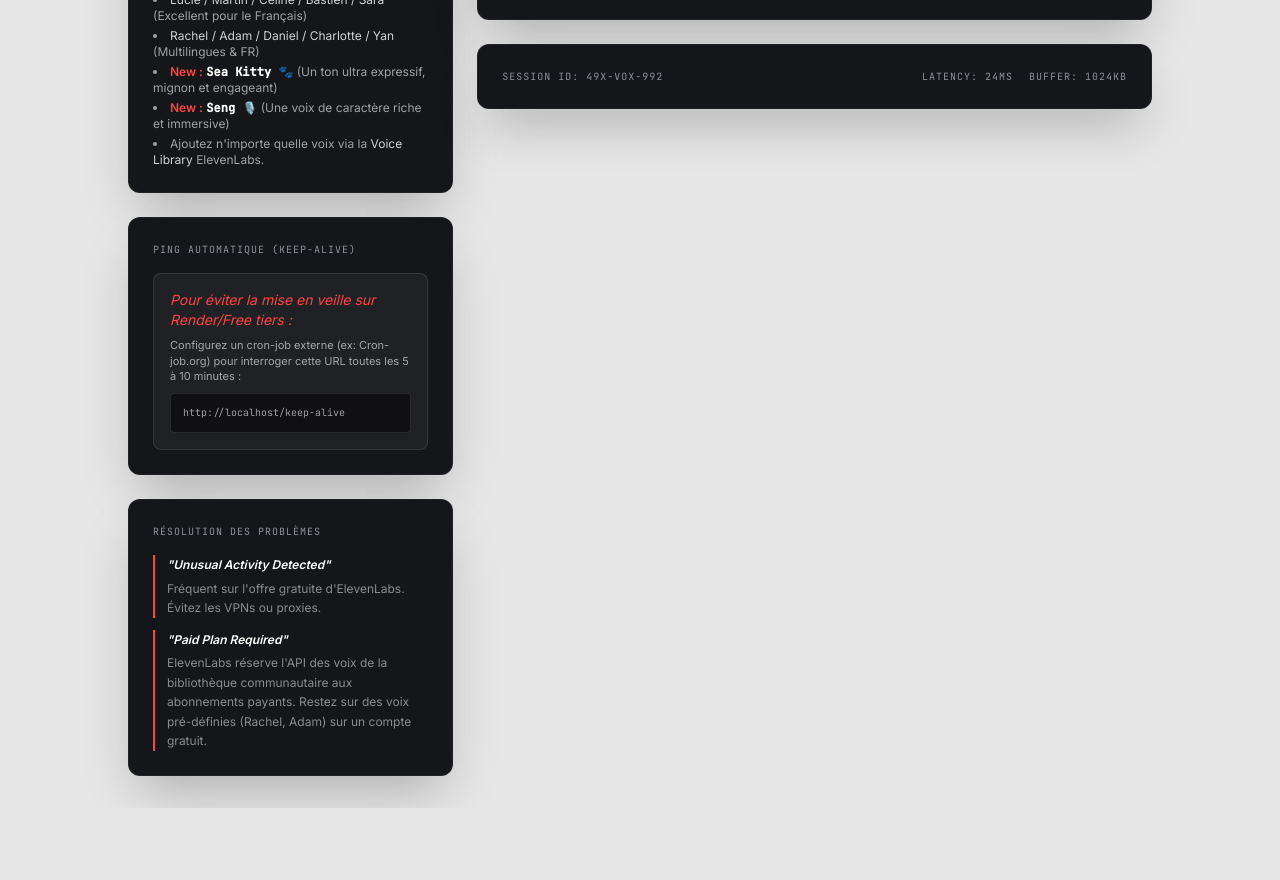
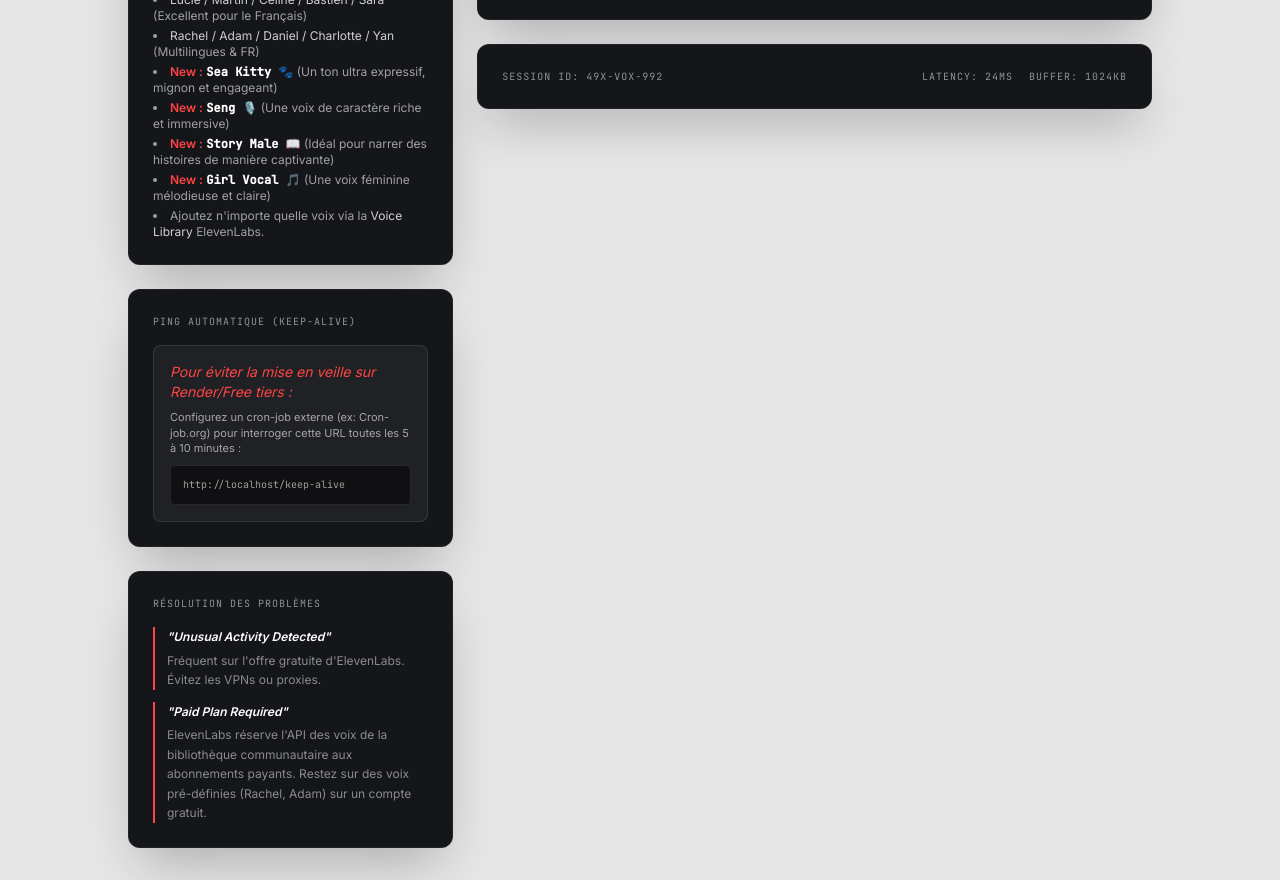
Before and after one commit to garni0000/voicechanger, a React (Vite) app: page / in a window 1280 px wide. Shown: the part 840-1720 px from the top of the page. Before the commit the page ends 1648 px from the top, so only its background shows below. Built offline with nearby package versions, Linux system fonts and the light colour scheme; no server answers.

Commit message:
feat: add new AI voices to supported list
Update the voice configuration in both the frontend UI and server backend to include "Story Male" and "Girl Vocal" options.

```diff
--- a/server.ts
+++ b/server.ts
@@ -65,6 +65,8 @@ async function startServer() {
       { id: "5opxviIE64D8KxYYJKpx", name: "Sara (Français)" },
       { id: "E2Ezcd6NoRiOvrIwom5L", name: "Sea Kitty 🐾" },
       { id: "4oWJ6V7lazUIAOhvQwOk", name: "Seng 🎙️" },
+      { id: "2IUqjhqJ7AH1z0jFh6B0", name: "Story Male 📖" },
+      { id: "iHDcsclpAgVZFNeNdcib", name: "Girl Vocal 🎵" },
       { id: "m2tcjxz5e0C8EqwM6N5j", name: "Marc" },
       { id: "N2lVS1w4EtoT3dr4eOWO", name: "Callum" },
     ];
--- a/src/App.tsx
+++ b/src/App.tsx
@@ -121,6 +121,8 @@ export default function App() {
                   <li><span className="text-white/80">Rachel / Adam / Daniel / Charlotte / Yan</span> (Multilingues & FR)</li>
                   <li><span className="text-hw-accent font-bold">New :</span> <span className="text-white font-mono font-bold">Sea Kitty 🐾</span> (Un ton ultra expressif, mignon et engageant)</li>
                   <li><span className="text-hw-accent font-bold">New :</span> <span className="text-white font-mono font-bold">Seng 🎙️</span> (Une voix de caractère riche et immersive)</li>
+                  <li><span className="text-hw-accent font-bold">New :</span> <span className="text-white font-mono font-bold">Story Male 📖</span> (Idéal pour narrer des histoires de manière captivante)</li>
+                  <li><span className="text-hw-accent font-bold">New :</span> <span className="text-white font-mono font-bold">Girl Vocal 🎵</span> (Une voix féminine mélodieuse et claire)</li>
                   <li>Ajoutez n'importe quelle voix via la <span className="text-white/80">Voice Library</span> ElevenLabs.</li>
                 </ul>
               </div>
```
